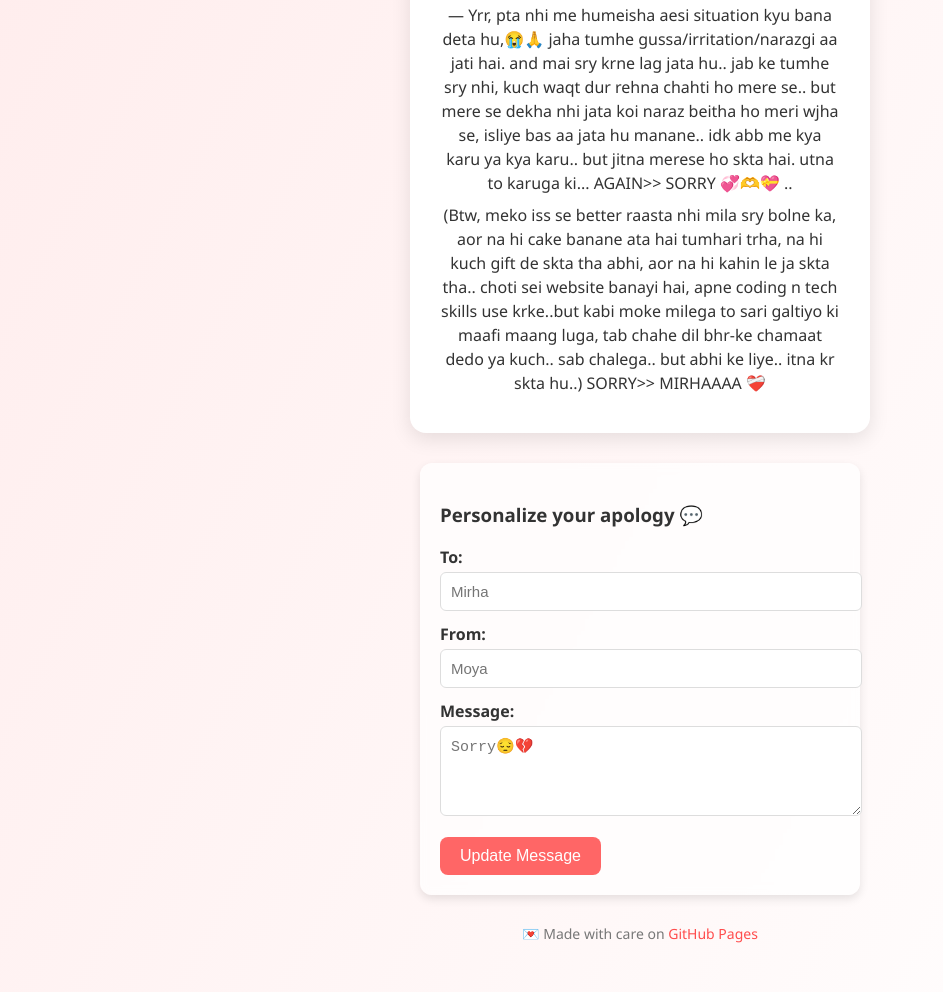
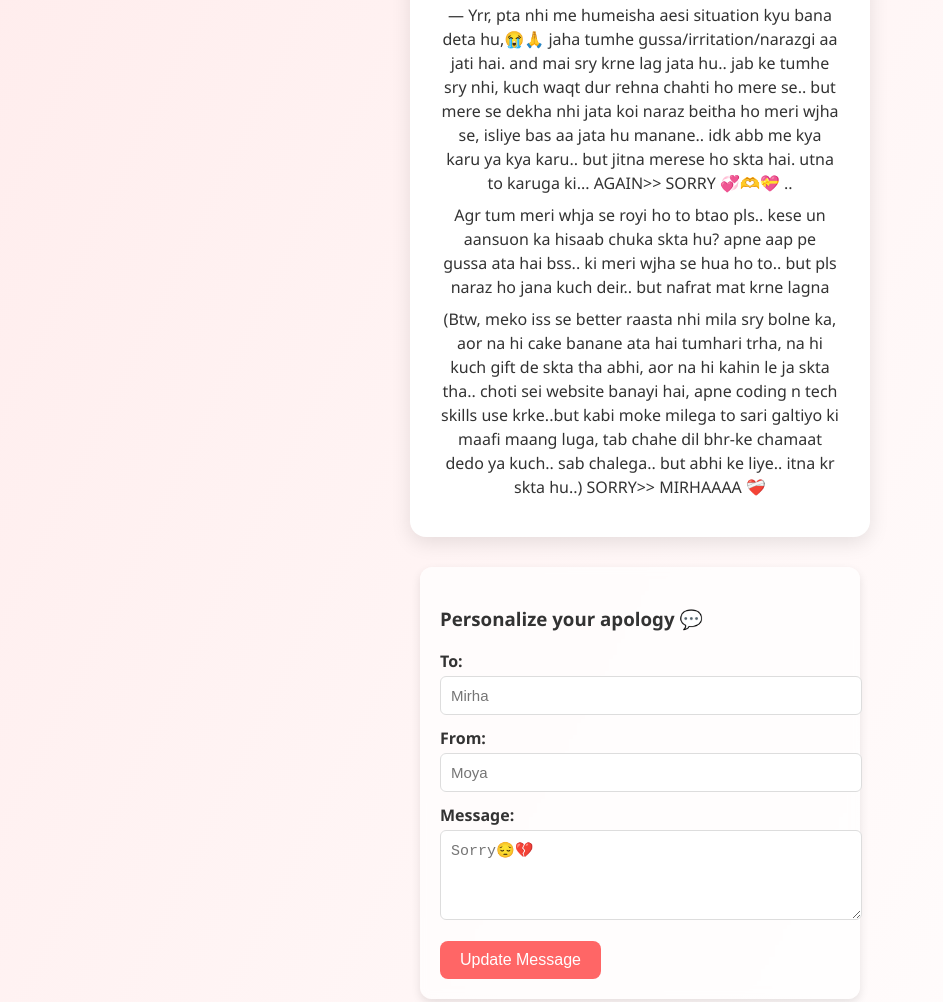
Before and after one commit to mdmustafa-ali/Please, a plain HTML site: page index.html in a window 1280 px wide. Shown: the part 1493-2495 px from the top of the page, without its empty margins (0-943 px from the left). Drawn offline with Linux system fonts and the light colour scheme.

Commit message:
Update index.html

```diff
--- a/index.html
+++ b/index.html
@@ -24,6 +24,7 @@
       <p id="messageText">Maybe tumhe vo baat alag lagegi, ua irritative lagegi.. ya kuch bhi ho skta hai.. but pls.. isko Mirha ke nhi.. Maryam ke nazariye se dekho.. fir btao ki me galat hu ya sahi..</p>
       <p id="messageText">Gyani baba bolti ho na.. and ajtak mene jo jo kaha hai.. usme agar kuch glt tha to abi bata do meko.. or-else sab shi tha.. to baat sun lena meri aik baar</p>
       <p id="fromText">— <span id="fromName">Yrr, pta nhi me humeisha aesi situation kyu bana deta hu,😭🙏 jaha tumhe gussa/irritation/narazgi aa jati hai. and mai sry krne lag jata hu.. jab ke tumhe sry nhi, kuch waqt dur rehna chahti ho mere se.. but mere se dekha nhi jata koi naraz beitha ho meri wjha se, isliye bas aa jata hu manane.. idk abb me kya karu ya kya karu.. but jitna merese ho skta hai. utna to karuga ki... AGAIN>> SORRY 💞🫶💝 ..</span></p>
+      <p id="messageText">Agr tum meri whja se royi ho to btao pls.. kese un aansuon ka hisaab chuka skta hu? apne aap pe gussa ata hai bss.. ki meri wjha se hua ho to.. but pls naraz ho jana kuch deir.. but nafrat mat krne lagna </p>
       <p id="messageText">(Btw, meko iss se better raasta nhi mila sry bolne ka, aor na hi cake banane ata hai tumhari trha, na hi kuch gift de skta tha abhi, aor na hi kahin le ja skta tha.. choti sei website banayi hai, apne coding n tech skills use krke..but kabi moke milega to sari galtiyo ki maafi maang luga, tab chahe dil bhr-ke chamaat dedo ya kuch.. sab chalega.. but abhi ke liye.. itna kr skta hu..) SORRY>> MIRHAAAA ❤‍🩹 </p>
     </div>
 
```
